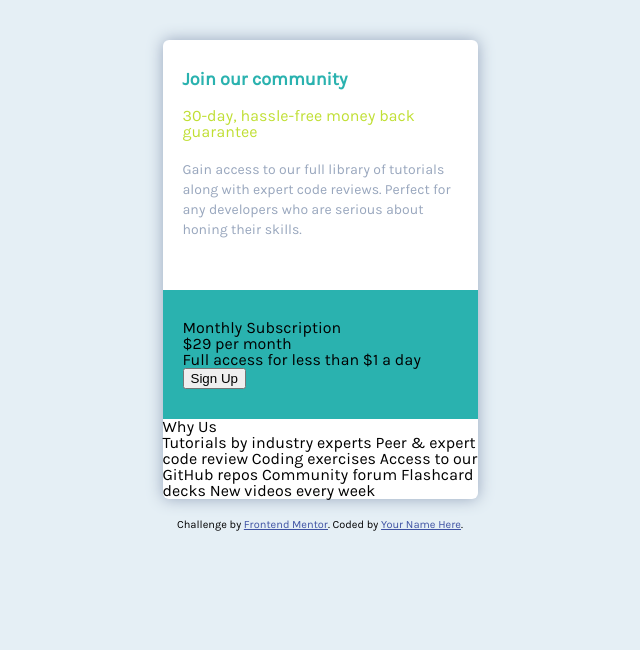
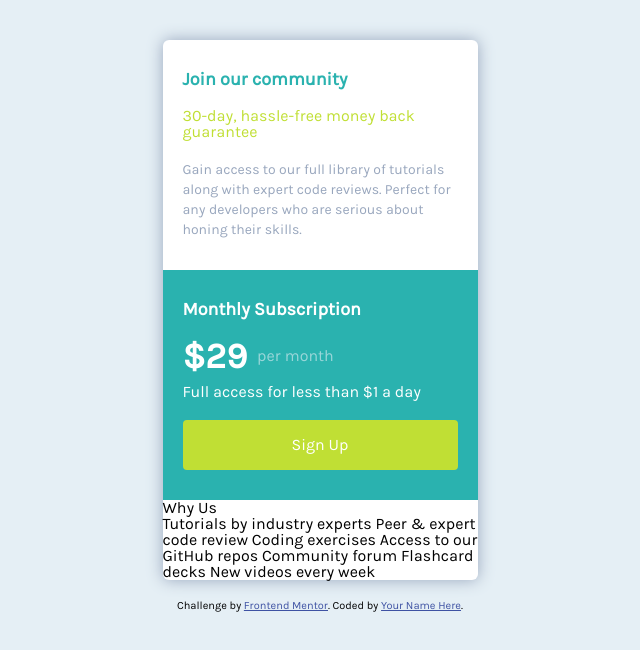
Before and after one commit to lucasrrocha/singleprice, a plain HTML site: page index.html in a window 1280 px wide. Shown: the whole page, without its empty margins (320-960 px from the left). Drawn offline with Linux system fonts and the light colour scheme.

Commit message:
Implementation Montly Subscription

```diff
--- a/css/components/price.css
+++ b/css/components/price.css
@@ -1,4 +1,39 @@
 .price {
     background-color: var(--cyan);
-    margin-top: 20px;
+    color: #FFF;
 }
+
+.price .subtitle {
+    color: #FFF;
+    font-size: 18px;
+    font-weight: 700;
+}
+
+.content-price {
+    color: rgba(229, 238, 245, .6);
+    position: absolute;
+    padding-top: 10px;
+}
+
+.value {
+    color: #FFF;
+    font-size: 36px;
+    font-weight: 700;
+    margin-right: 10px;
+}
+
+.access-price {
+    margin: 10px 0 20px 0;
+}
+
+.btn {
+    width: 100%;
+    height: 50px;
+    color: #FFF;
+    text-decoration: none;
+    background-color: var(--bright-yellow);
+    border-radius: 4px;
+    display: flex;
+    justify-content: center;
+    align-items: center;
+}
--- a/index.html
+++ b/index.html
@@ -30,13 +30,14 @@
     </div>
       <div class="price">
         <div class="teste">
-          <h2>Monthly Subscription</h2>
+          <h2 class="subtitle">Monthly Subscription</h2>
 
-          <p>&dollar;29 per month</p>
+          <span class="value">&dollar;29</span>
+          <span class="content-price">per month</span>
 
-          <p>Full access for less than &dollar;1 a day</p>
+          <p class="access-price">Full access for less than &dollar;1 a day</p>
 
-          <button>Sign Up</button>
+          <a href="https://google.com" class="btn">Sign Up</a>
         </div>
       </div>
       <h2>Why Us</h2>
```
